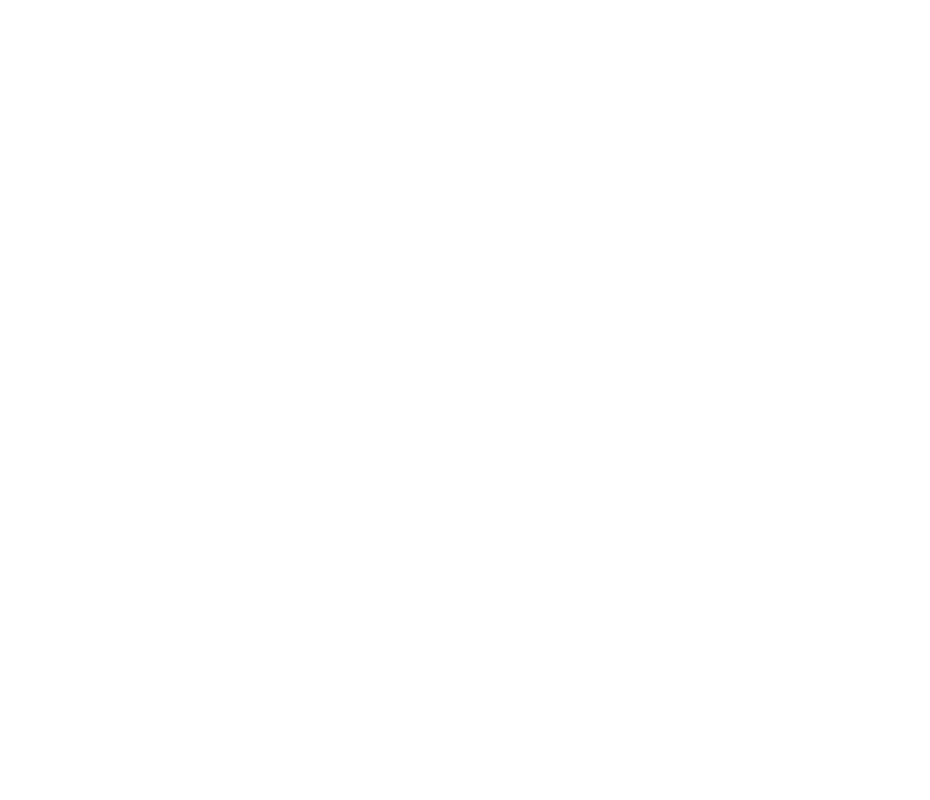
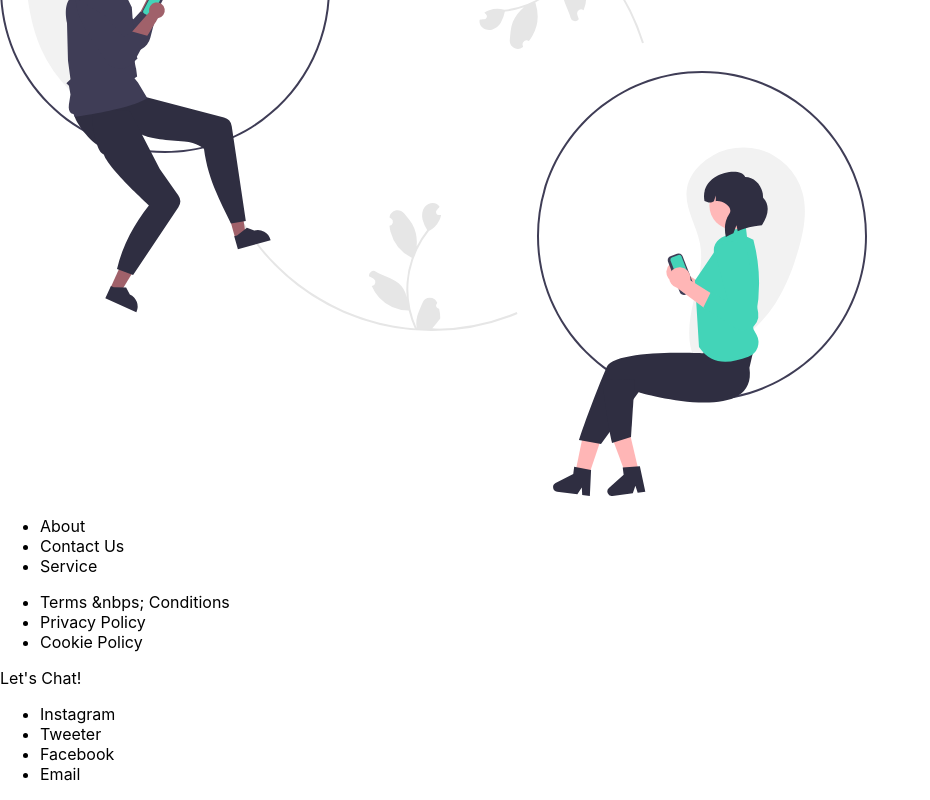
Before and after one commit to emperor9199/magnetic-minds, a React (Create React App) app: page / in a window 1280 px wide. Shown: the part 318-1118 px from the top of the page, without its empty margins (0-930 px from the left). Before the commit the page ends 800 px from the top, so only its background shows below. Built offline with nearby package versions, Linux system fonts and the light colour scheme.

Commit message:
added footer component and change footer structure

```diff
--- a/src/App.js
+++ b/src/App.js
@@ -1,9 +1,11 @@
 import Header from "./components/Header";
+import Footer from "./components/Footer/Footer";
 
 const App = () => {
   return (
     <div>
       <Header />
+      <Footer />
     </div>
   );
 };
--- /dev/null
+++ b/src/components/Footer/Footer.jsx
@@ -0,0 +1,52 @@
+import React from "react";
+import "./Footer.css";
+import FooterConnect from "../../assets/FooterImages/FooterConnect.svg";
+
+function Footer() {
+  return (
+    <div className="footer-container">
+
+        <div className="connect-us-section">
+            <div className="connect-us-email-section">
+                <h4>Let's Get In Touch</h4>
+                <input type="text" placeholder="Enter your Email"/>
+            </div>
+            <div className="connect-us-image">
+                <img src={FooterConnect} alt="Footer-Connect" />
+            </div>
+        </div>
+
+        <div className="social-handles-and-about">
+            <div className="social-handles-about">
+                <div classname="social-handles-about-title"></div>
+                <div classname="social-handles-about-content"></div>
+            </div>
+            <div className="social-handles-common-pages">
+                <ul>
+                    <li>About</li>
+                    <li>Contact Us</li>
+                    <li>Service</li>
+                </ul>
+            </div>
+            <div className="social-handles-pages">
+                <ul>
+                    <li>Terms &nbps; Conditions</li>
+                    <li>Privacy Policy</li>
+                    <li>Cookie Policy</li>
+                </ul>
+            </div>
+            <div className="social-handles-icon">
+                <div>Let's Chat!</div>
+                <ul>
+                    <li>Instagram</li>
+                    <li>Tweeter</li>
+                    <li>Facebook</li>
+                    <li>Email</li>
+                </ul>
+            </div>
+        </div>
+    </div>
+  )
+}
+
+export default Footer;
```
Also changed, not shown: src/assets/FooterImages/FooterConnect.svg (added), src/components/Dropdown.jsx (added), src/components/Footer/Footer.css (added), src/components/Header.jsx (renamed from src/components/Header.js), src/components/MenuItems.js (deleted), src/components/MenuItems.jsx (added), src/components/Navbar.jsx (renamed from src/components/Navbar.js), 1 other file (tests, documents, lock files or other folders).
